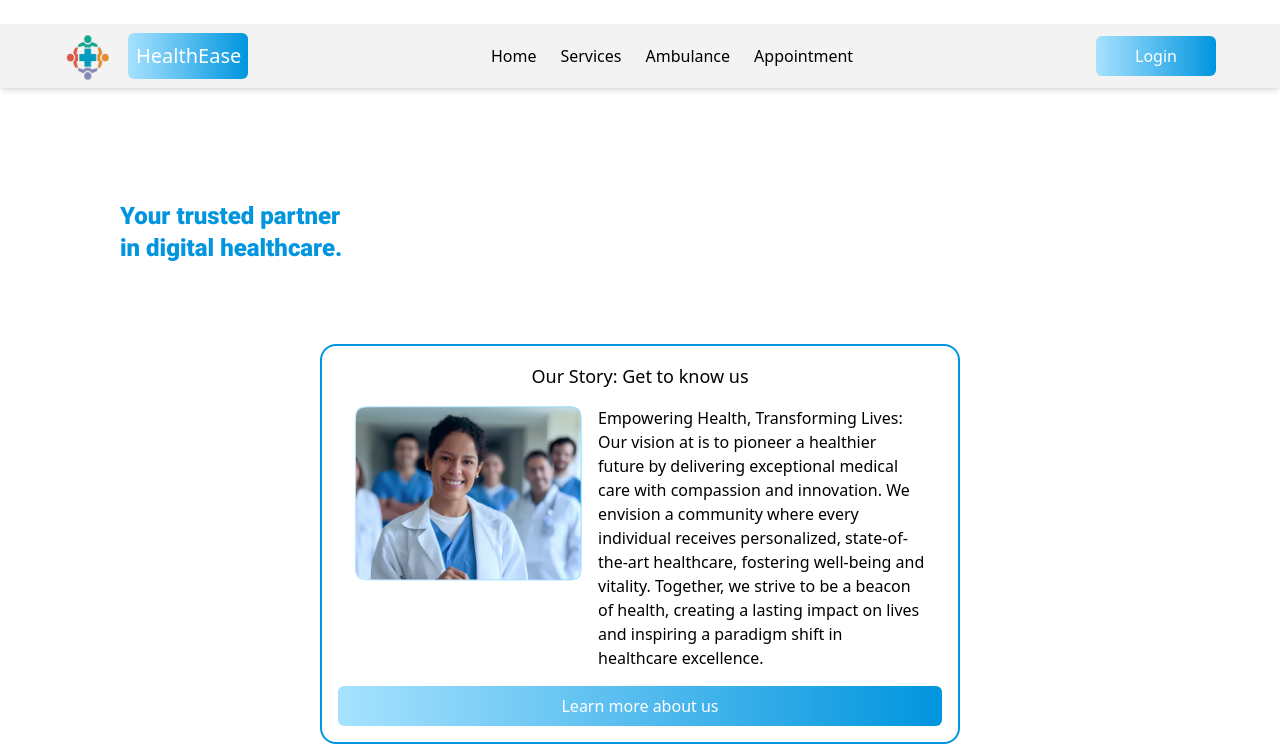
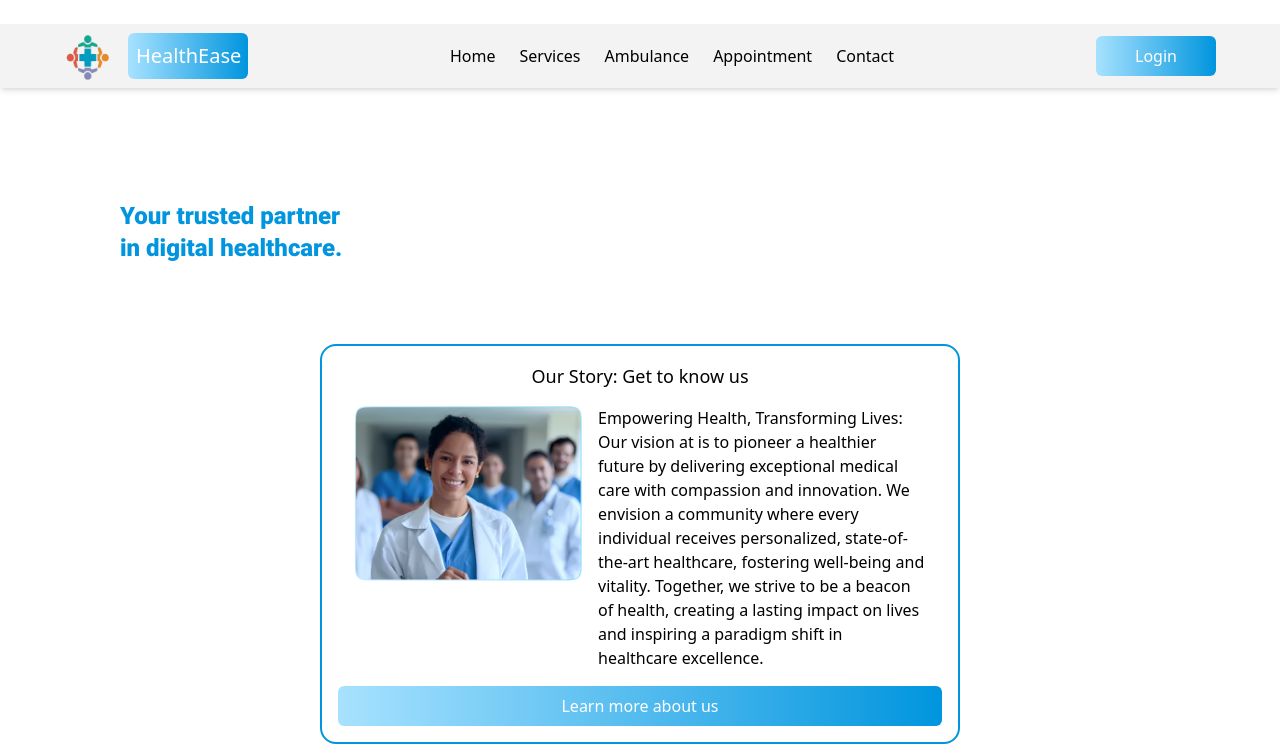
Before and after one commit to ianshsingh10/Health-Ease, a React (Vite) app in the folder Frontend/: page / in a window 1280 px wide. Shown: the top 756 px of the page. Built offline with nearby package versions, Linux system fonts and the light colour scheme.

Commit message:
contact page

```diff
--- a/Frontend/src/components/Navbar.jsx
+++ b/Frontend/src/components/Navbar.jsx
@@ -27,6 +27,7 @@ function Navbar({ isLoggedIn, username, setIsLoggedIn, setUsername }) {
                     <NavLink to="/services">Services</NavLink>
                     <NavLink to="/services/ambulance">Ambulance</NavLink>
                     <NavLink to="/appointment">Appointment</NavLink>
+                    <NavLink to="/contact">Contact</NavLink>
                 </div>
 
                 <div className="flex items-center gap-4">
```
